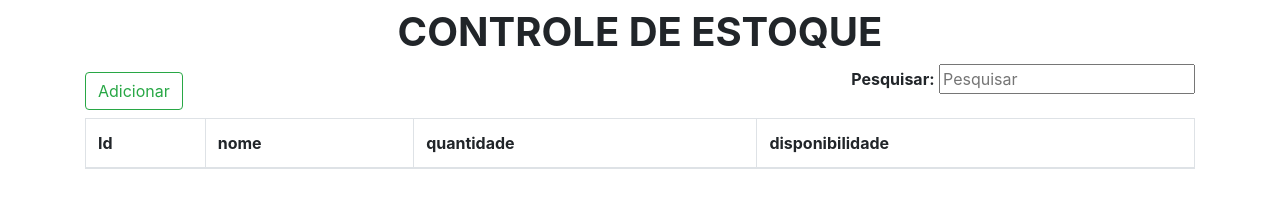
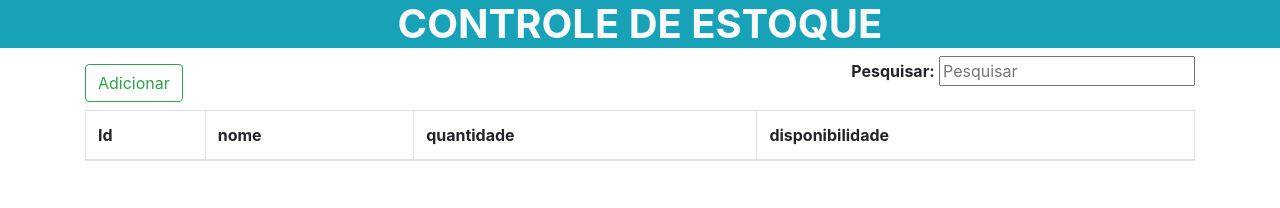
Before and after one commit to MauricioLobato/Estoque, a website: page estoquefront/Home.html in a window 1280 px wide. Drawn offline with nearby package versions, Linux system fonts and the light colour scheme; no server answers.

Commit message:
feat: Visual levemente alterado.

```diff
--- a/estoquefront/Home.html
+++ b/estoquefront/Home.html
@@ -14,8 +14,12 @@
 </head>
 
 <body>
-    <div class="container">
-        <h1 class="text-center my-2 text-uppercase font-weight-bold">Controle de estoque</h1>
+    <div class="w-100 bg-info mb-2">
+        <h1 class="text-center my-0 text-uppercase font-weight-bold text-light">Controle de estoque</h1>
+
+    </div>
+    <div class="container"  >
+
         <button type="button" class="btn btn-outline-success my-2" data-toggle="modal" data-target="#modalCriar">Adicionar</button>
         <div class="float-right">
             <label for="pesquisarNome" class="font-weight-bold">Pesquisar:</label>
```
Also changed, not shown: estoquefront/img1.png, estoquefront/img2.png, estoquefront/img3.png, estoquefront/img4.png (added).
